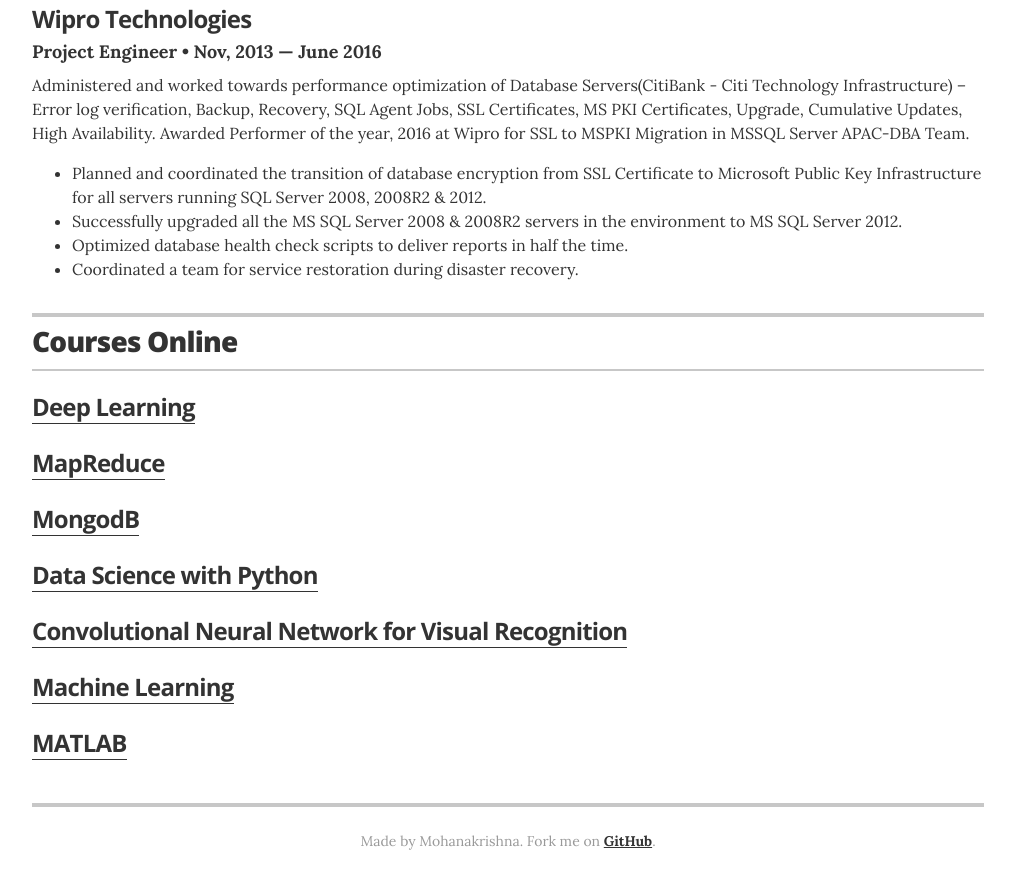
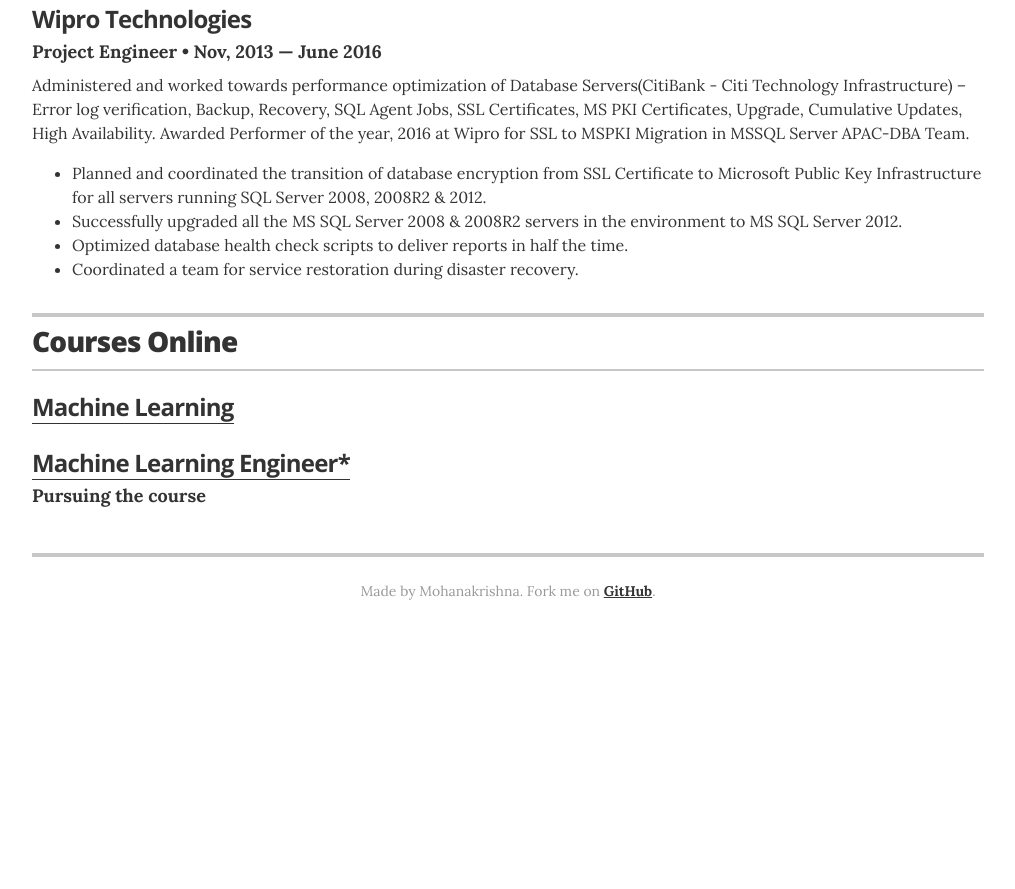
Before and after one commit to mohanakrishnavh/mohanakrishnavh.github.io, a Jekyll site: the page index.html, which Jekyll copies as it is, in a window 1280 px wide and 900 px high, scrolled down 3062 px. Shown: the top 889 px of the window, without its empty margins (132-1147 px from the left). Built offline with Jekyll 4.4.1, drawn with Linux system fonts in a browser that asks for light colours; after the commit the page ends 3712 px from its top, so only the background shows below that.

Commit message:
Update index.html

```diff
--- a/index.html
+++ b/index.html
@@ -292,47 +292,18 @@
         </header>
 
         <div class="resume-item">
-          <h3 class="resume-item-title"><a href="https://www.udacity.com/course/deep-learning--ud730">Deep Learning </a></h3>
+          <h3 class="resume-item-title"><a href="http://www.cs.cmu.edu/~tom/10701_sp11/lectures.shtml">Machine Learning </a></h3>
           <!--h4 class="resume-item-details">Volunteer &bull; 2008 &mdash; Present</h4>
           <p class="resume-item-copy">Organized fund drives and participated in fundraising events for the benefit of families in third world countries without proper access to malt beverages.</p-->
         </div>
 
        	  <div class="resume-item">
-          <h3 class="resume-item-title"><a href="https://www.udacity.com/course/intro-to-hadoop-and-mapreduce--ud617">MapReduce</a></h3>
-          <!--h4 class="resume-item-details">Member in Good Standin &bull; 1994 &mdash; Present</h4>
-          <p class="resume-item-copy">Founding member of the local nuclear workers labor union.</p-->
-        </div>
+          <h3 class="resume-item-title"><a href="https://www.udacity.com/course/machine-learning-engineer-nanodegree--nd009">Machine Learning Engineer*</a></h3>
+          <h4 class="resume-item-details">Pursuing the course</h4>
 
-		 <div class="resume-item">
-          <h3 class="resume-item-title"><a href="https://www.udacity.com/course/data-wrangling-with-mongodb--ud032">MongodB</a></h3>
-          <!--h4 class="resume-item-details">Member in Good Standin &bull; 1994 &mdash; Present</h4>
-          <p class="resume-item-copy">Founding member of the local nuclear workers labor union.</p-->
         </div>
 
 
-		 <div class="resume-item">
-          <h3 class="resume-item-title"><a href="http://cs109.github.io/2015/">Data Science with Python</a></h3>
-          <!--h4 class="resume-item-details">Member in Good Standin &bull; 1994 &mdash; Present</h4>
-          <p class="resume-item-copy">Founding member of the local nuclear workers labor union.</p-->
-        </div>
-
-		        <div class="resume-item">
-          <h3 class="resume-item-title"><a href="http://cs231n.stanford.edu/">Convolutional Neural Network for Visual Recognition</a></h3>
-          <!--h4 class="resume-item-details">Member in Good Standin &bull; 1994 &mdash; Present</h4>
-          <p class="resume-item-copy">Founding member of the local nuclear workers labor union.</p-->
-        </div>
-
-		        <div class="resume-item">
-          <h3 class="resume-item-title"><a href="https://www.coursera.org/learn/machine-learning">Machine Learning</a></h3>
-          <!--h4 class="resume-item-details">Member in Good Standin &bull; 1994 &mdash; Present</h4>
-          <p class="resume-item-copy">Founding member of the local nuclear workers labor union.</p-->
-        </div>
-
-		        <div class="resume-item">
-          <h3 class="resume-item-title"><a href="https://www.coursera.org/learn/matlab">MATLAB</a></h3>
-          <!--h4 class="resume-item-details">Member in Good Standin &bull; 1994 &mdash; Present</h4>
-          <p class="resume-item-copy">Founding member of the local nuclear workers labor union.</p-->
-        </div>
 
       </section>
       <!-- end Associations -->
```
